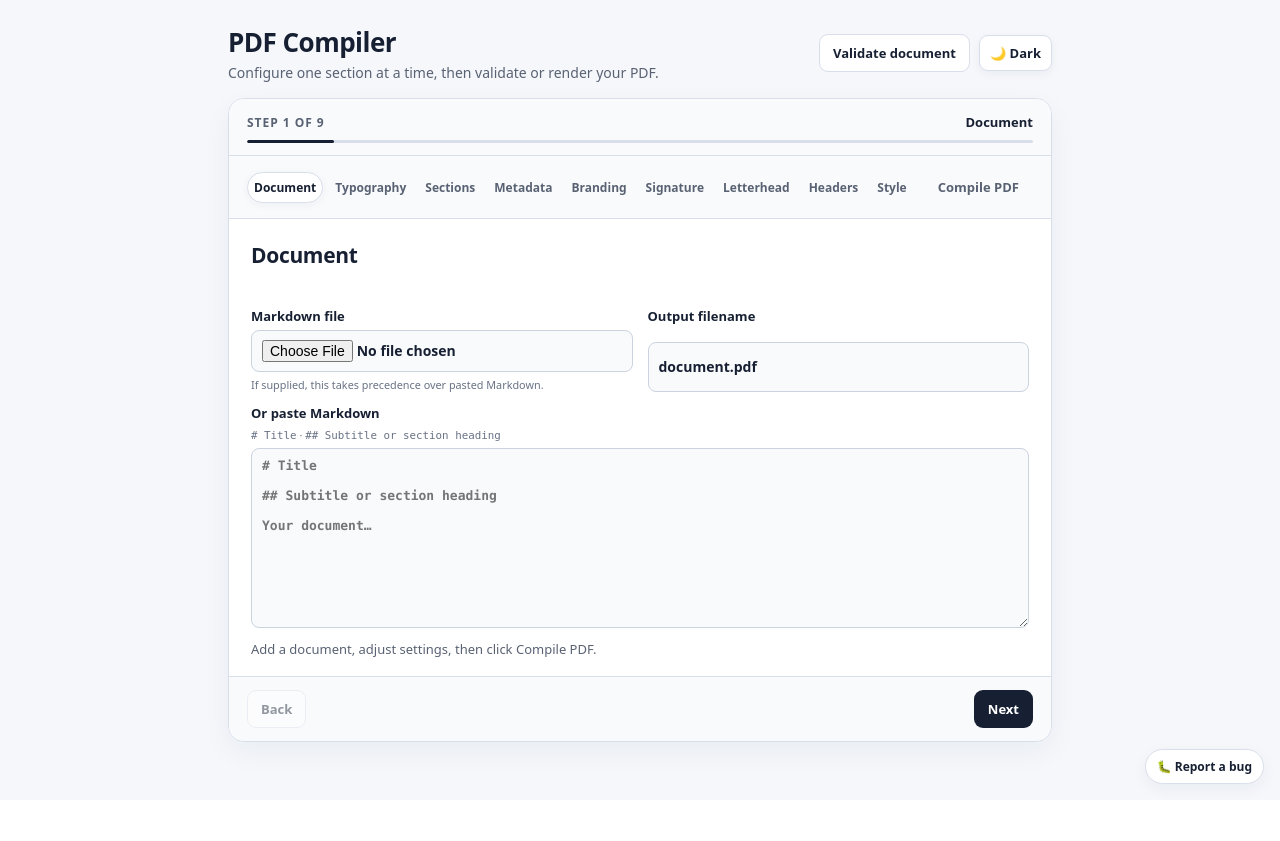
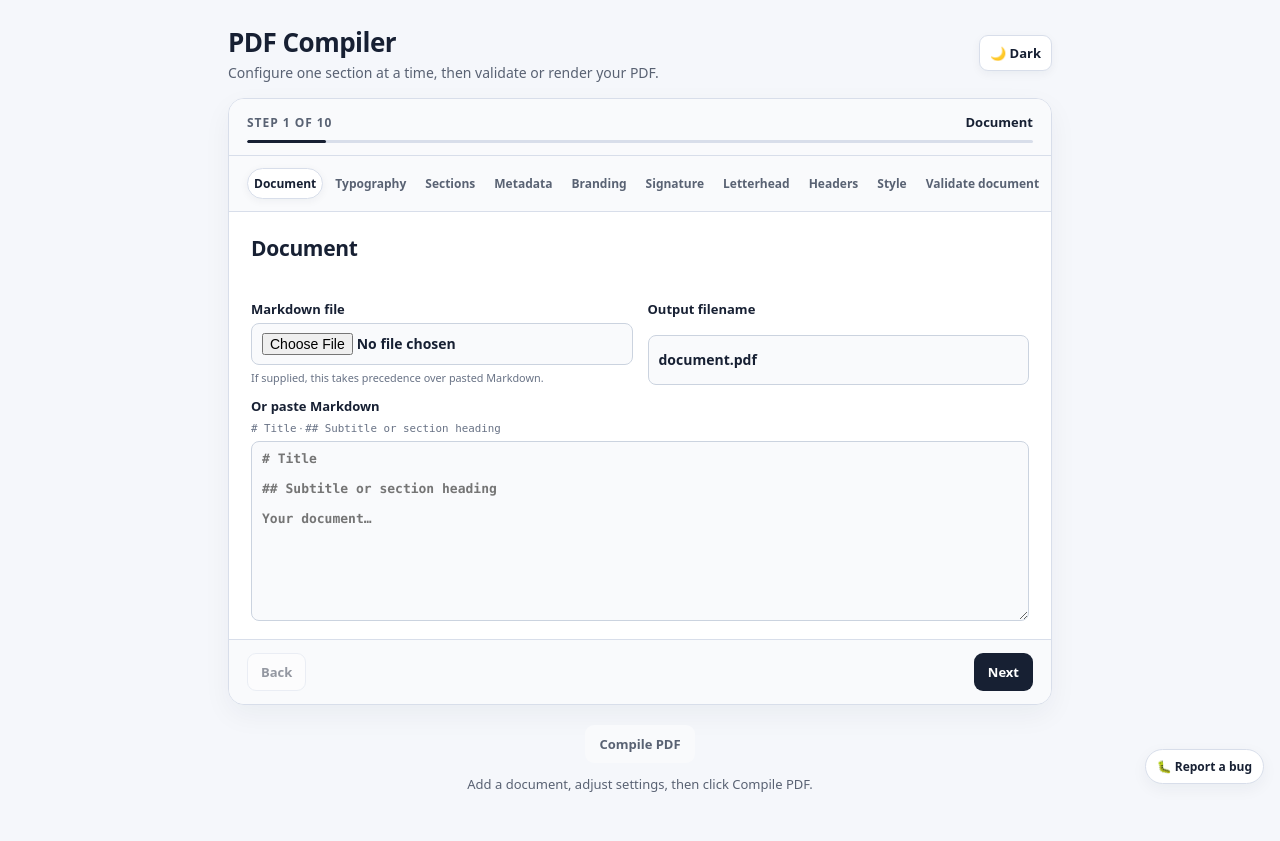
Before and after one commit to JFWooten4/PDF-compiler, a Flask app: page / in a window 1280 px wide. Before the commit the page ends 795 px from the top, so only its background shows below. Run offline with Flask 3, Linux system fonts and the light colour scheme; some libraries are stand-ins or nearby versions.

Commit message:
🎨 Move validation to its own tab and center Compile
Co-authored-by: Codex <noreply@openai.com>

```diff
--- a/templates/index.html
+++ b/templates/index.html
@@ -81,7 +81,7 @@
     .step-count { color: var(--muted); font-size: 12px; font-weight: 750; text-transform: uppercase; letter-spacing: .08em; }
     .step-title { color: var(--text); font-size: 13px; font-weight: 700; }
     .progress-track { height: 3px; overflow: hidden; border-radius: 999px; background: var(--border); }
-    .progress-fill { width: 11.111%; height: 100%; border-radius: inherit; background: var(--progress); transition: width .18s ease; }
+    .progress-fill { width: 10%; height: 100%; border-radius: inherit; background: var(--progress); transition: width .18s ease; }
     .step-tabs {
       display: flex;
       align-items: center;
@@ -157,7 +157,7 @@
     .addressee-actions { display: flex; align-items: center; justify-content: space-between; gap: 12px; flex-wrap: wrap; }
     .addressee-actions button { margin-left: auto; }
     .preview { display: none; max-width: 210px; max-height: 80px; object-fit: contain; border: 1px dashed var(--control-border); border-radius: 8px; padding: 6px; background: var(--surface-subtle); }
-    .validation { display: none; margin: 0 22px 18px; border: 1px solid var(--border); border-radius: 10px; padding: 12px 14px; background: var(--surface); font-size: 13px; }
+    .validation { display: none; margin: 16px 0 0; border: 1px solid var(--border); border-radius: 10px; padding: 12px 14px; background: var(--surface); font-size: 13px; }
     .validation.pass { display: block; color: var(--success); background: var(--success-bg); }
     .validation.fail { display: block; color: var(--error); background: var(--error-bg); }
     .validation strong { display: block; margin-bottom: 5px; }
@@ -187,7 +187,8 @@
     }
     button:hover { opacity: .9; }
     button:disabled { cursor: default; opacity: .45; }
-    #render-button { flex: 0 0 auto; margin-left: auto; background: var(--surface-subtle); color: var(--muted); opacity: 1; }
+    .compile-actions { margin-top: 20px; text-align: center; }
+    #render-button { background: var(--surface-subtle); color: var(--muted); opacity: 1; }
     #render-button.ready { background: #2E732E; color: white; }
     #compile-status { margin: 12px 0 0; color: var(--muted); font-size: 13px; }
     .secondary { border-color: var(--border); background: var(--surface); color: var(--text); }
@@ -223,7 +224,6 @@
       .wizard-progress { padding: 12px 14px 10px; }
       .step-tabs { padding: 10px 14px; }
       legend { padding-top: 18px; }
-      .validation { margin: 0 16px 16px; }
       .wizard-actions { padding: 11px 14px; }
       .bug-report { right: 10px; bottom: 10px; }
     }
@@ -237,7 +237,6 @@
       <p class="intro">Configure one section at a time, then validate or render your PDF.</p>
     </div>
     <div class="action-group">
-      <button id="validate-button" class="secondary" type="button">Validate document</button>
       <button id="theme-toggle" class="theme-toggle" type="button" aria-label="Toggle color theme"></button>
     </div>
   </div>
@@ -246,7 +245,7 @@
     <div class="wizard">
       <div class="wizard-progress" aria-live="polite">
         <div class="wizard-progress-row">
-          <span id="step-count" class="step-count">Step 1 of 9</span>
+          <span id="step-count" class="step-count">Step 1 of 10</span>
           <span id="step-title" class="step-title">Document</span>
         </div>
         <div class="progress-track" aria-hidden="true"><div id="progress-fill" class="progress-fill"></div></div>
@@ -262,7 +261,7 @@
         <button class="step-tab" type="button" data-step-target="6">Letterhead</button>
         <button class="step-tab" type="button" data-step-target="7">Headers</button>
         <button class="step-tab" type="button" data-step-target="8">Style</button>
-        <button id="render-button" type="submit" aria-describedby="compile-status" disabled>Compile PDF</button>
+        <button class="step-tab" type="button" data-step-target="9">Validate document</button>
       </nav>
 
       <fieldset class="wizard-page" data-step-title="Document">
@@ -281,7 +280,6 @@
           </label>
 
         </div>
-        <p id="compile-status" role="status" aria-live="polite">Add a document, adjust settings, then click Compile PDF.</p>
       </fieldset>
 
     <fieldset class="wizard-page" data-step-title="Typography">
@@ -487,7 +485,12 @@
         </div>
       </fieldset>
 
-      <div id="validation-result" class="validation" role="status" aria-live="polite"></div>
+      <fieldset class="wizard-page" data-step-title="Validate document">
+        <legend>Validate document</legend>
+        <p>Check your document for legal-style and URL issues before compiling. Validation is optional.</p>
+        <button id="validate-button" class="secondary" type="button">Validate document</button>
+        <div id="validation-result" class="validation" role="status" aria-live="polite"></div>
+      </fieldset>
 
       <div class="wizard-actions">
         <button id="back-button" class="secondary" type="button">Back</button>
@@ -495,6 +498,10 @@
           <button id="next-button" class="next-action" type="button">Next</button>
         </div>
       </div>
+    </div>
+    <div class="compile-actions">
+      <button id="render-button" type="submit" aria-describedby="compile-status" disabled>Compile PDF</button>
+      <p id="compile-status" role="status" aria-live="polite">Add a document, adjust settings, then click Compile PDF.</p>
     </div>
   </form>
 </main>
@@ -675,7 +682,7 @@
     nextButton.hidden = finalStep;
 
     if (focus) {
-      wizardPages[currentStep].querySelector('input, select, textarea')?.focus({ preventScroll: true });
+      wizardPages[currentStep].querySelector('input, select, textarea, button')?.focus({ preventScroll: true });
     }
   }
 
```
